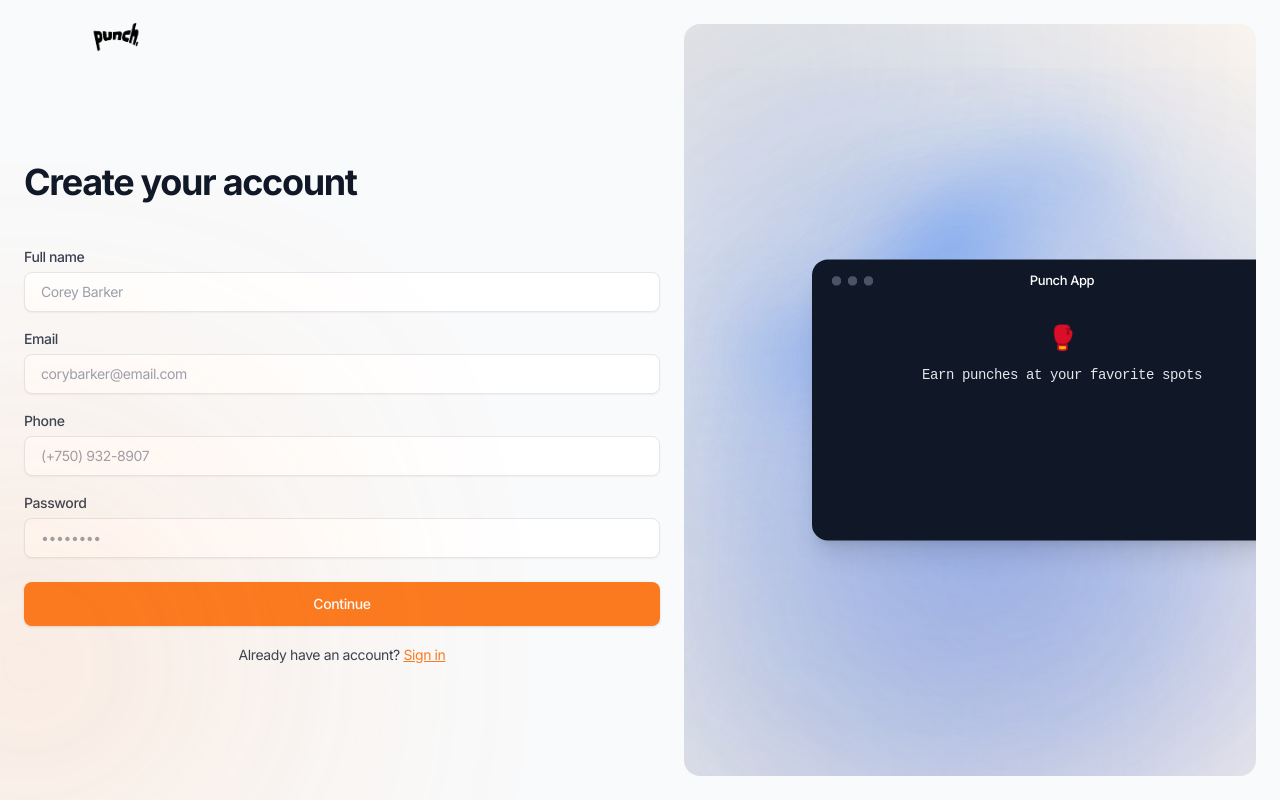
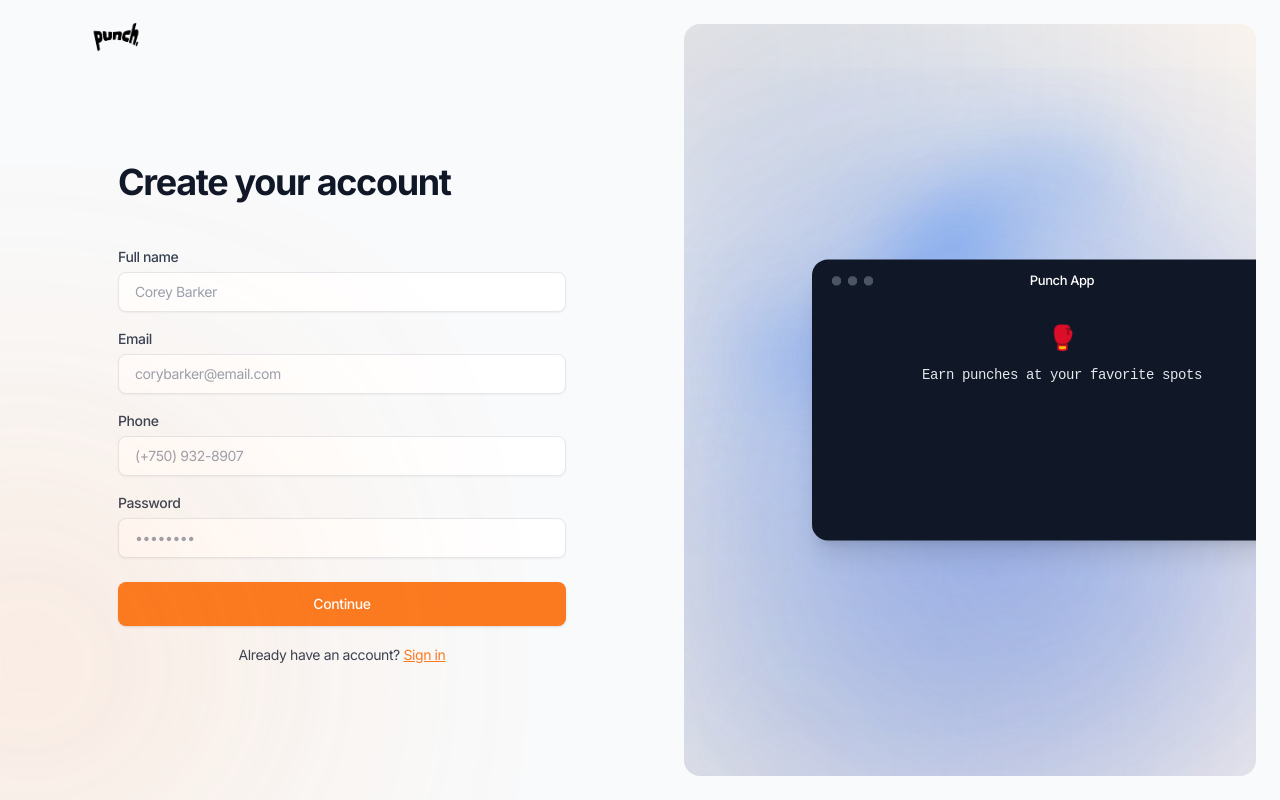
Before and after one commit to ankit06ch/punchwebsite, a Next.js app in the folder punch_landing/: page /signup in a window 1280 px wide. Built offline with nearby package versions, Linux system fonts and the light colour scheme.

Commit message:
ui(signup): constrain initial form to max-w-md; onboarding remains wide only for hours

```diff
--- a/punch_landing/app/(auth)/signup/page.tsx
+++ b/punch_landing/app/(auth)/signup/page.tsx
@@ -78,7 +78,7 @@
   }
 
   return (
-    <>
+    <div className="mx-auto w-full max-w-md">
       <div className="mb-10">
         <h1 className="text-4xl font-bold">Create your account</h1>
       </div>
@@ -110,6 +110,6 @@
         <span className="text-sm text-gray-700">Already have an account? </span>
         <Link className="text-sm text-[#FB7A20] underline hover:no-underline" href="/login">Sign in</Link>
       </div>
-    </>
+    </div>
   );
 }
```
